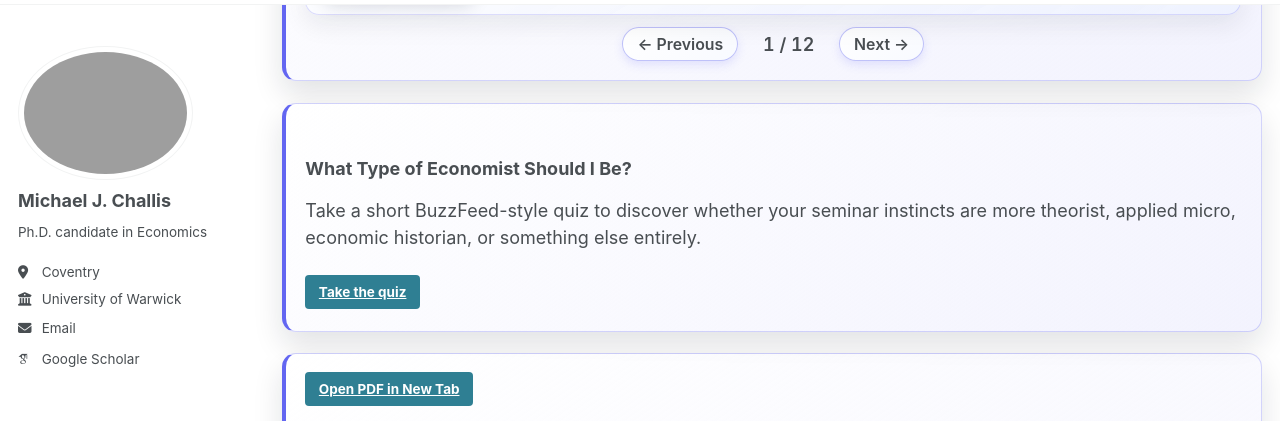
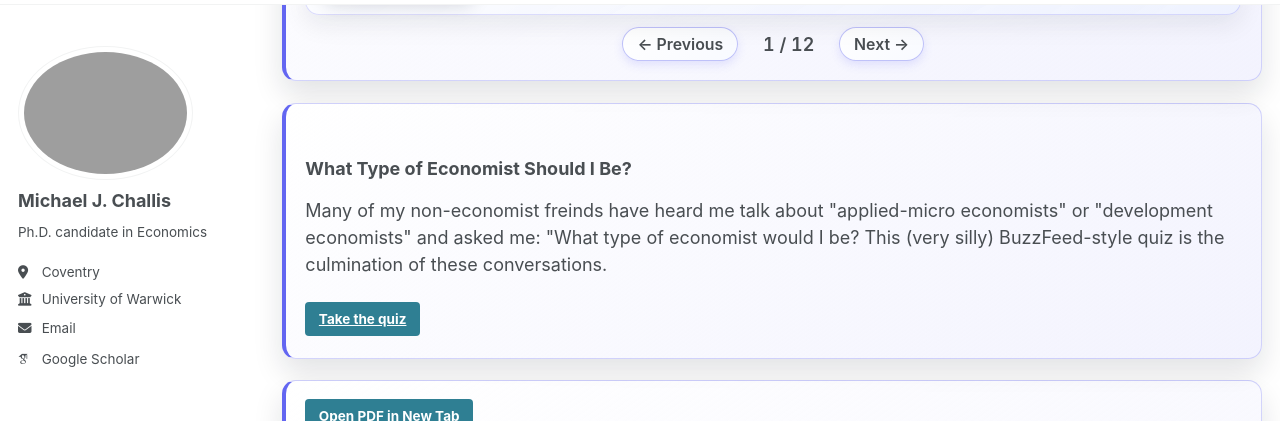
Before and after one commit to MichaelChallis/MichaelChallis.github.io, a Jekyll site: the page built from _pages/fun.md, in a window 1280 px wide and 900 px high, scrolled down 553 px, cut to the strip 60-481 px from the top of the window. Built offline with Jekyll 4.4.1, drawn with Linux system fonts in a browser that asks for light colours; some web fonts are replaced.

Commit message:
Update fun.md

```diff
--- a/_pages/fun.md
+++ b/_pages/fun.md
@@ -11,8 +11,7 @@
   <div id="economist-quiz-panel" class="fun-panel economist-quiz-card">
     <h3>What Type of Economist Should I Be?</h3>
     <p>
-      Take a short BuzzFeed-style quiz to discover whether your seminar instincts are more theorist,
-      applied micro, economic historian, or something else entirely.
+      Many of my non-economist freinds have heard me talk about "applied-micro economists" or "development economists" and asked me: "What type of economist would I be? This (very silly) BuzzFeed-style quiz is the culmination of these conversations.
     </p>
     <a class="btn btn--primary" href="/economist-quiz/">Take the quiz</a>
   </div>
```
